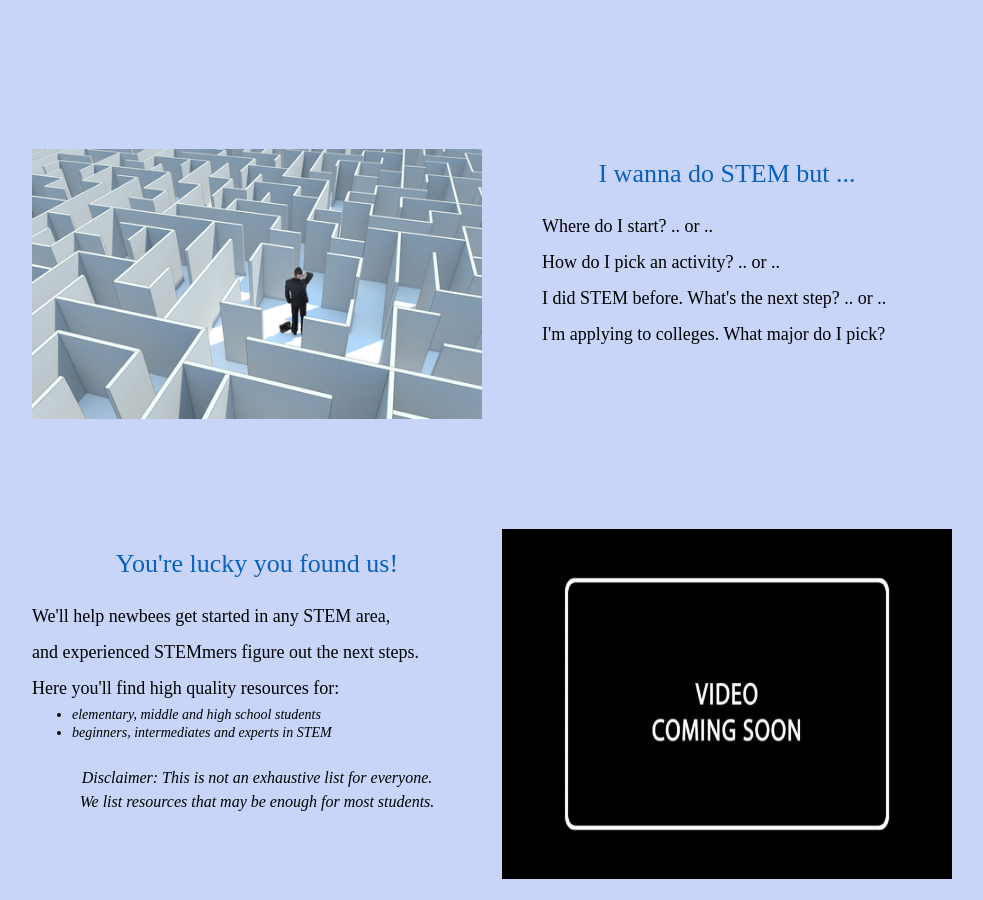
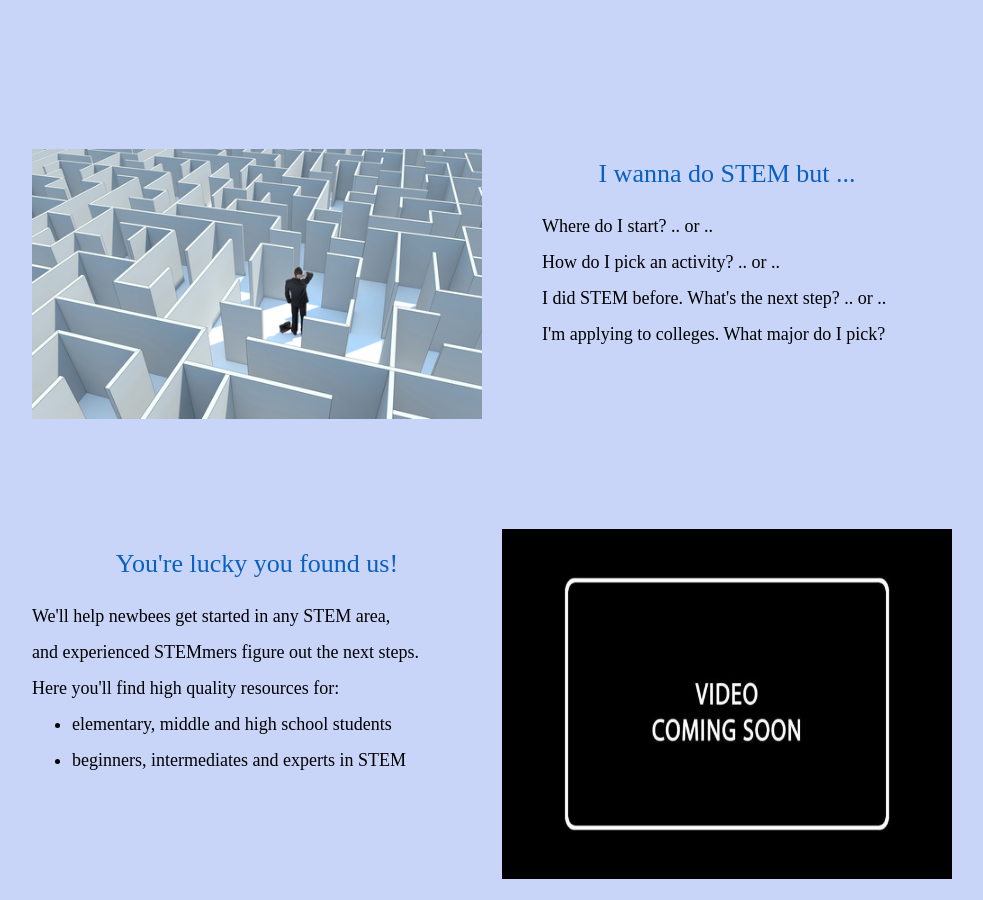
Before and after one commit to radicalcollegestrategies/stemscholars, a Jekyll site: the page built from index.md, in a window 1280 px wide and 900 px high, scrolled down 917 px. Shown: the whole window, without its empty margins (108-1091 px from the left). Built offline with Jekyll 4.4.1, drawn with Linux system fonts in a browser that asks for light colours; some web fonts are replaced.

```diff
--- a/index.md
+++ b/index.md
@@ -56,13 +56,11 @@
     <li>We'll help newbees get started in any STEM area,</li>
     <li>and experienced STEMmers figure out the next steps.</li>
     <li>Here you'll find high quality resources for:
-    <ul class="l2" style="list-style-type: disc;">
+    <ul class="l1" style="list-style-type: disc;">
     <li>elementary, middle and high school students</li>
     <li>beginners, intermediates and experts in STEM</li>
     </ul></li>
     </ul>
-    <div style="text-align:center; font-style:italic; padding-top:5px">
-    Disclaimer: This is not an exhaustive list for everyone. <br> We list resources that may be enough for most students.</div>
 
   </div>
   <img class="section50right" src="/assets/images/VideoComingSoon.jpg">
```
Also changed, not shown: f/about.md (+3 -1 lines).
